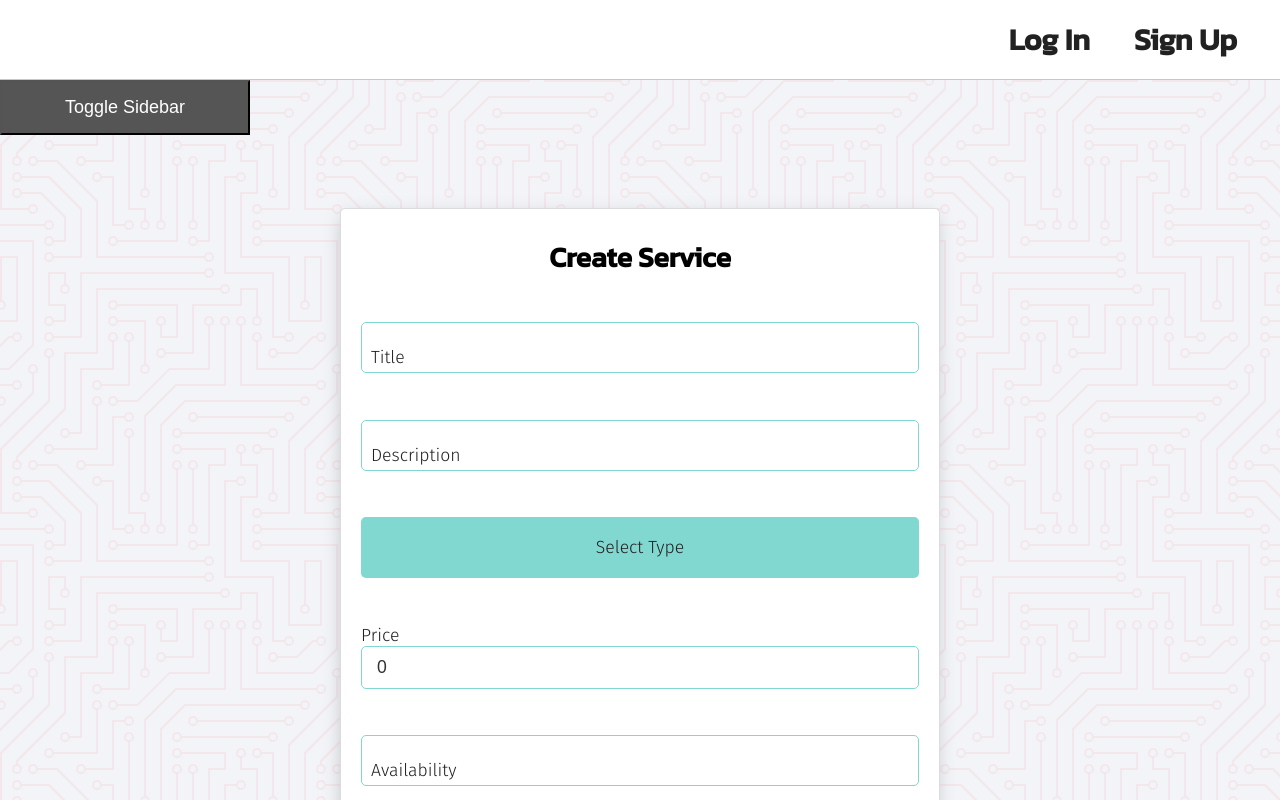
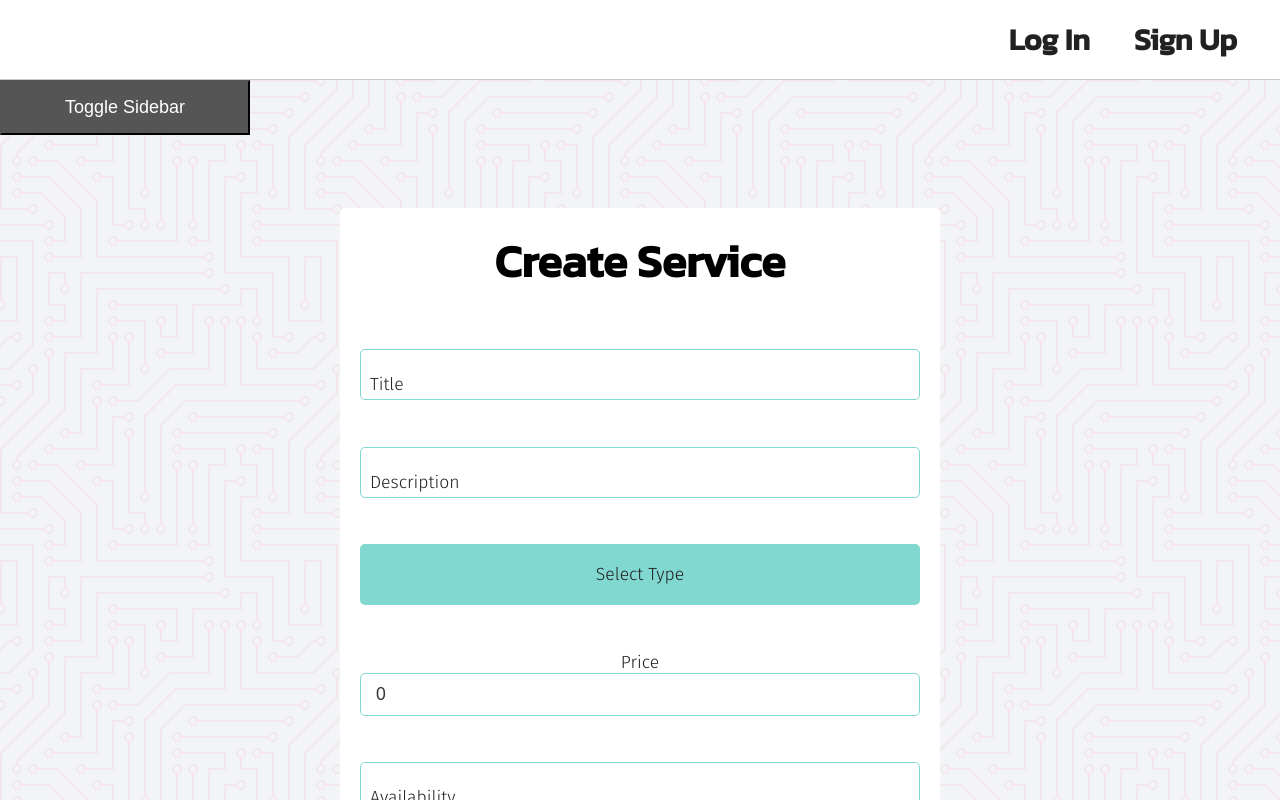
Before and after one commit to ronrain/Campus-Connect-front-end, a React (Vite) app: page /service/new in a window 1280 px wide. Built offline with nearby package versions, Linux system fonts and the light colour scheme; no server answers.

Commit message:
update styling

```diff
--- a/src/App.css
+++ b/src/App.css
@@ -34,7 +34,7 @@ article img {
   width: 5rem;
 }
 
-h1, h3 { margin: 0.4375rem 0 0.875rem 0; }
+/* h1, h3 { margin: 0.4375rem 0 0.875rem 0; }
 
 h1 {
   font-size: 1.75rem;
@@ -55,7 +55,7 @@ h4 {
 h5 {
   font-size: 0.75rem;
   font-weight: 500;
-}
+} */
 
 p {
   margin: 0;
@@ -83,17 +83,3 @@ a {
   margin: auto;
   inherits: none;
 }
-
-form {
-  width: 100%;
-  display: flex;
-  max-width: 31.25rem;
-  border-radius: 0.3125rem;
-  flex-direction: column;
-  background-color: white;
-  padding: 1.3125rem 1.3125rem 1.75rem 1.3125rem;
-  border: 1px solid rgb(220, 220, 220);
-  box-shadow: -0.0625rem 0.3125rem 1.1875rem -0.3125rem rgba(0,0,0,0.25);
-  -moz-box-shadow: -0.0625rem 0.3125rem 1.1875rem -0.3125rem rgba(0,0,0,0.25);
-  -webkit-box-shadow: -0.0625rem 0.3125rem 1.1875rem -0.3125rem rgba(0,0,0,0.25);
-}
--- a/src/components/Reviews/ReviewForm.css
+++ b/src/components/Reviews/ReviewForm.css
@@ -1,10 +1,36 @@
 .icon {
   height: 70px;
   color: black;
-  background-color: aquamarine;
+  background-color: var(--theme-green);
 }
 
 .icon-btn {
   width: max-content;
   margin: auto;
+  border: none;
 }
+
+form {
+  display: flex;
+  justify-content: center;
+  text-align: center;
+  align-items: center;
+  width: 100%;
+  display: flex;
+  max-width: 31.25rem;
+  border-radius: 0.3125rem;
+  flex-direction: column;
+  background-color: white;
+  padding: 1.3125rem 1.3125rem 1.75rem 1.3125rem;
+}
+
+span {
+  margin: auto;
+}
+
+textarea {
+  width: auto;
+  padding-bottom: 1rem;
+  margin-bottom: 1rem;
+  margin-top:1rem;
+}
--- a/src/pages/ServicesDetails/ServicesShow.module.css
+++ b/src/pages/ServicesDetails/ServicesShow.module.css
@@ -21,9 +21,10 @@
   position: relative;
   flex: 1;
   padding: 1.4rem;
-  border: 0.2rem double var(--theme-pink);
-  box-shadow: 0 8px 16px rgba(0, 0, 0, 0.1);
+  box-shadow: rgba(0, 0, 0, 0.4) 0px 2px 4px, rgba(0, 0, 0, 0.3) 0px 7px 13px -3px, rgba(0, 0, 0, 0.2) 0px -3px 0px inset;
   transition: transform 0.3s;
+  border-radius: .7rem;
+  margin-top: auto;
 }
 
 .title:hover, .titleReview:hover {
@@ -36,6 +37,7 @@
   color: var(--main-text-color);
   border-bottom: 2px solid var(--theme-pink);
   display: inline-block;
+  font-family: var(--main-text);
 }
 
 .reviewConditional {
@@ -43,8 +45,18 @@
   color: gray;
 }
 
-.content {
+.content, h3, h4 {
   margin-bottom: 1rem;
+  font-family: var(--secondary-text);
+  color: var(--secondary-text-color);
+}
+
+h3 {
+  font-size: 1.5rem;
+}
+
+h4 {
+  font-size: 1.2rem;
 }
 
 @media (min-width: 768px) {
```
